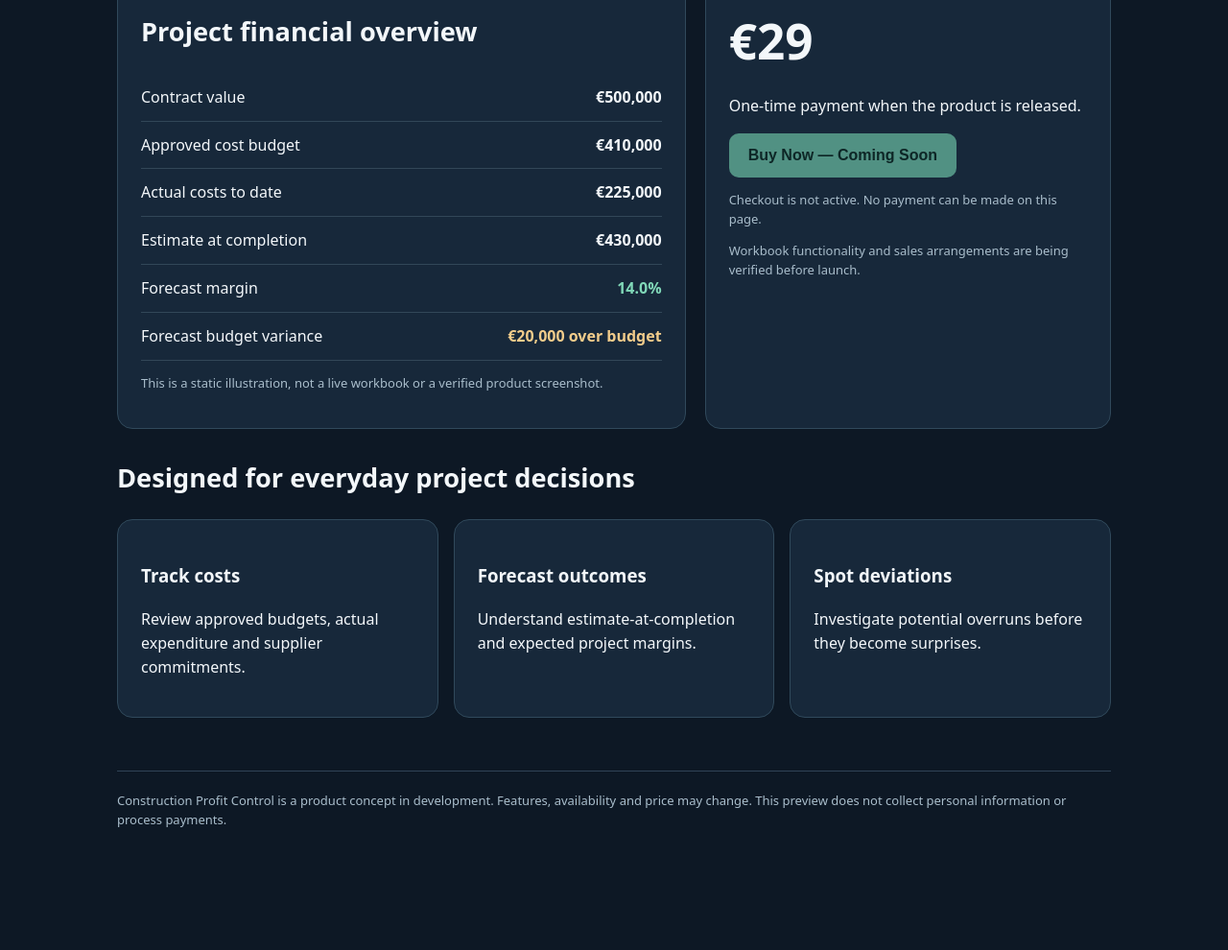
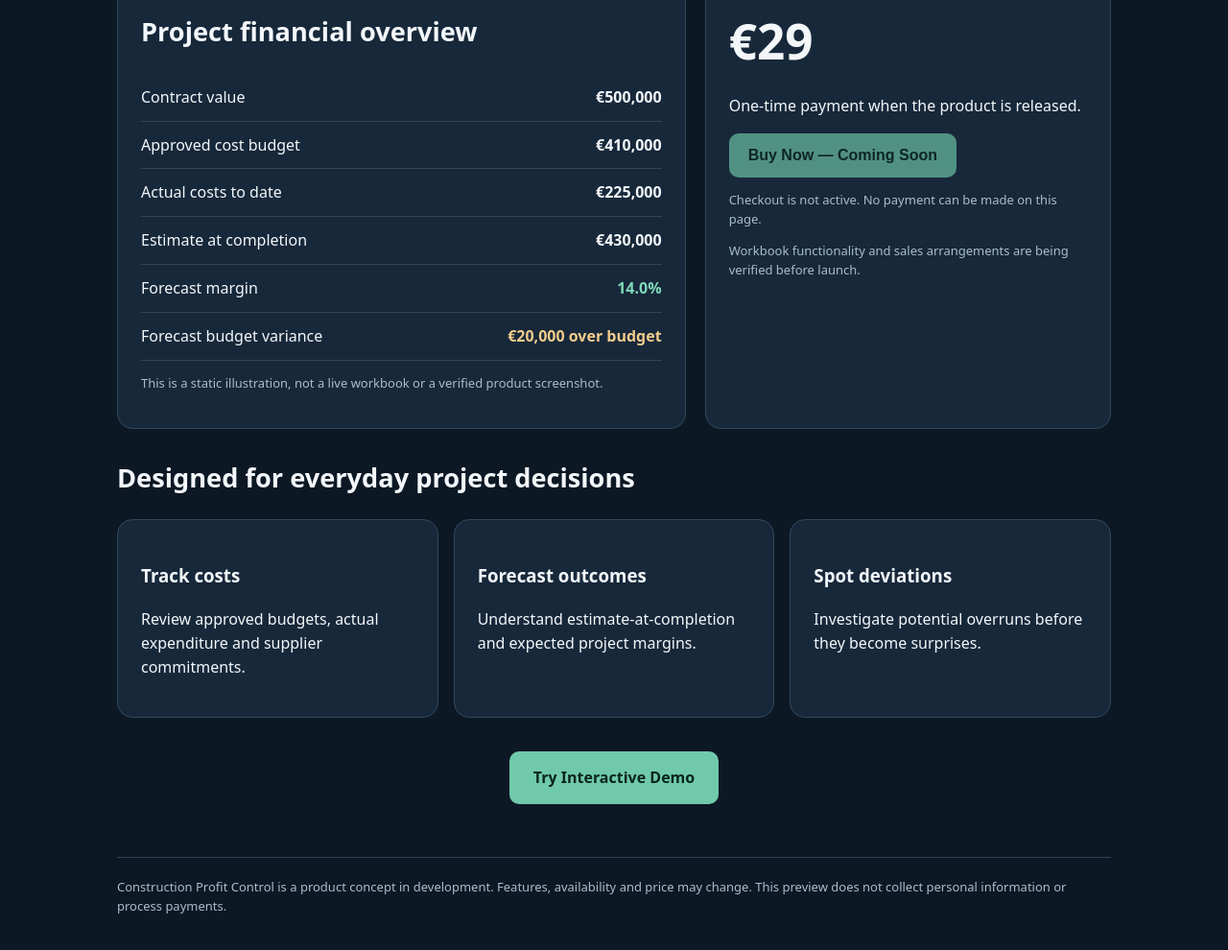
Before and after one commit to Ivan56-cpu/construction-profit-control-demo, a plain HTML site: page index.html in a window 1280 px wide. Shown: the part 619-1609 px from the top of the page at 96% size. Before the commit the page ends 1554 px from the top, so only its background shows below. Drawn offline with Linux system fonts and the light colour scheme.

Commit message:
Add demo link and update footer in index.html

```diff
--- a/index.html
+++ b/index.html
@@ -6,5 +6,9 @@
 <section class="layout"><div class="card"><p class="small">ILLUSTRATIVE DASHBOARD · FICTIONAL DATA</p><h2>Project financial overview</h2><div class="metric"><span>Contract value</span><strong>€500,000</strong></div><div class="metric"><span>Approved cost budget</span><strong>€410,000</strong></div><div class="metric"><span>Actual costs to date</span><strong>€225,000</strong></div><div class="metric"><span>Estimate at completion</span><strong>€430,000</strong></div><div class="metric"><span>Forecast margin</span><strong class="green">14.0%</strong></div><div class="metric"><span>Forecast budget variance</span><strong class="warn">€20,000 over budget</strong></div><p class="small">This is a static illustration, not a live workbook or a verified product screenshot.</p></div>
 <div class="card"><p class="small">PLANNED INTRODUCTORY PRICE</p><div class="price">€29</div><p>One-time payment when the product is released.</p><button class="buy" disabled aria-disabled="true">Buy Now — Coming Soon</button><p class="small">Checkout is not active. No payment can be made on this page.</p><p class="small">Workbook functionality and sales arrangements are being verified before launch.</p></div></section>
 <section><h2>Designed for everyday project decisions</h2><div class="features"><div class="card"><h3>Track costs</h3><p>Review approved budgets, actual expenditure and supplier commitments.</p></div><div class="card"><h3>Forecast outcomes</h3><p>Understand estimate-at-completion and expected project margins.</p></div><div class="card"><h3>Spot deviations</h3><p>Investigate potential overruns before they become surprises.</p></div></div></section>
-<footer>Construction Profit Control is a product concept in development. Features, availability and price may change. This preview does not collect personal information or process payments.</footer>
+<p style="text-align:center; margin:35px 0;">
+  <a href="demo.html.html" style="display:inline-block; background:#70c9aa; color:#09261c; padding:15px 25px; border-radius:10px; font-weight:bold; text-decoration:none;">
+    Try Interactive Demo
+  </a>
+</p><footer>Construction Profit Control is a product concept in development. Features, availability and price may change. This preview does not collect personal information or process payments.</footer>
 </main></body></html>
```
